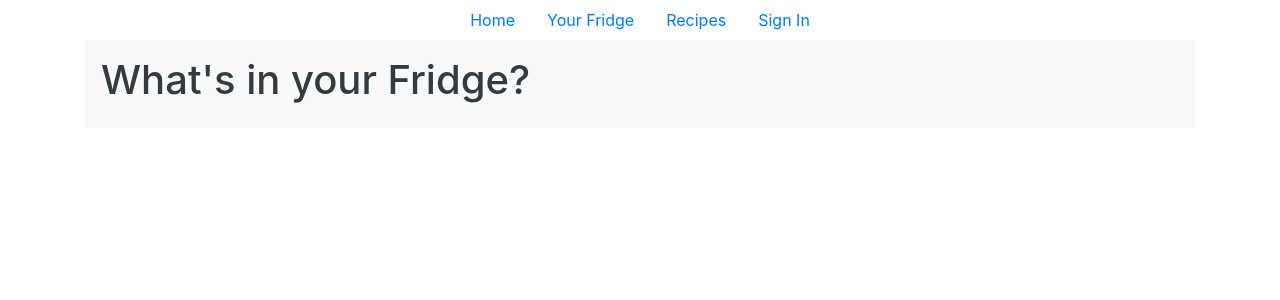
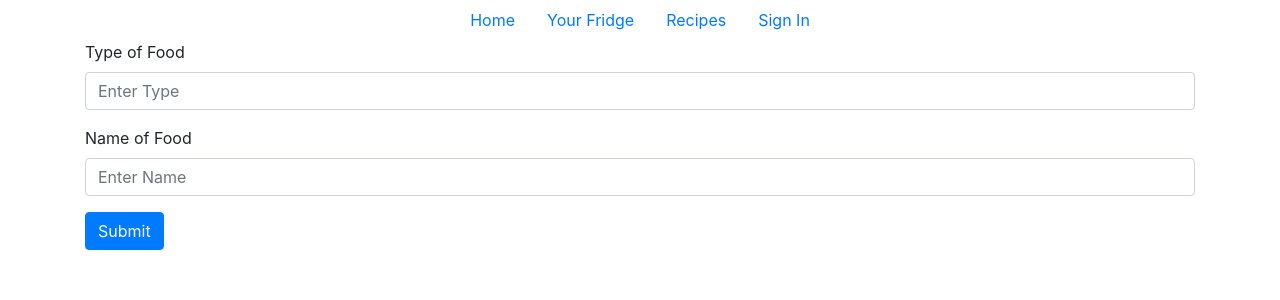
Before and after one commit to dynasty2/mern-recipe-frontend-cab, a React (Create React App) app: page /fridge in a window 1280 px wide. Shown: the top 300 px of the page. Built offline with nearby package versions, Linux system fonts and the light colour scheme.

Commit message:
initial fridge form setup

```diff
--- a/src/components/Fridge/Fridge.js
+++ b/src/components/Fridge/Fridge.js
@@ -7,9 +7,21 @@ export default class Fridge extends Component {
 
 render() {
         return (
-            <header className="container-fluid p-3 mb-2 bg-light text-dark">
-                <h1>What's in your Fridge?</h1>
-            </header>
+            <form>
+            <div className="form-group">
+              <label for="exampleInputEmail1">Type of Food</label>
+              <input type="email" className="form-control" id="exampleInputEmail1" aria-describedby="emailHelp" placeholder="Enter Type"/>
+            </div>
+            <div className="form-group">
+              <label for="exampleInputPassword1">Name of Food</label>
+              <input type="password" className="form-control" id="exampleInputPassword1" placeholder="Enter Name"/>
+            </div>
+            {/* <div className="form-group form-check">
+              <input type="checkbox" className="form-check-input" id="exampleCheck1"/>
+              <label className="form-check-label" for="exampleCheck1">Check me out</label>
+            </div> */}
+            <button type="submit" className="btn btn-primary">Submit</button>
+          </form>
         )
     }
 }
```
